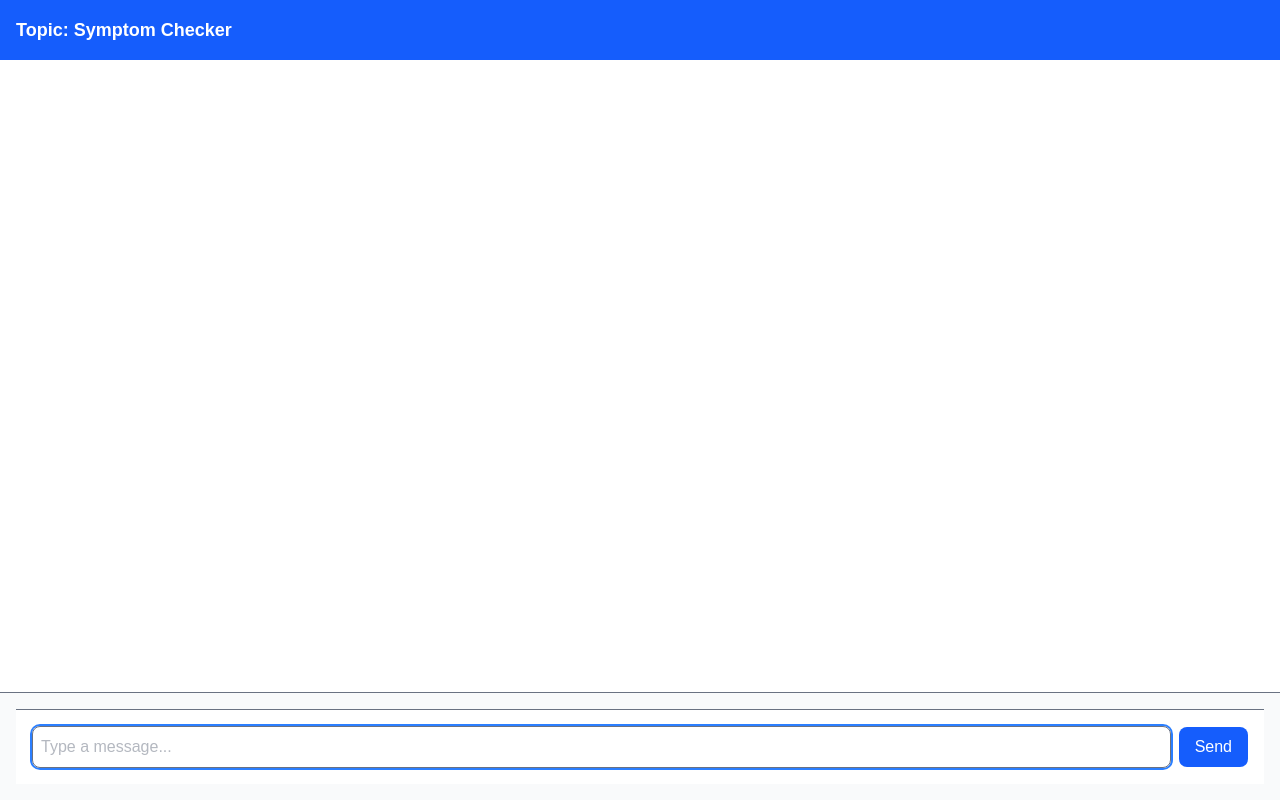
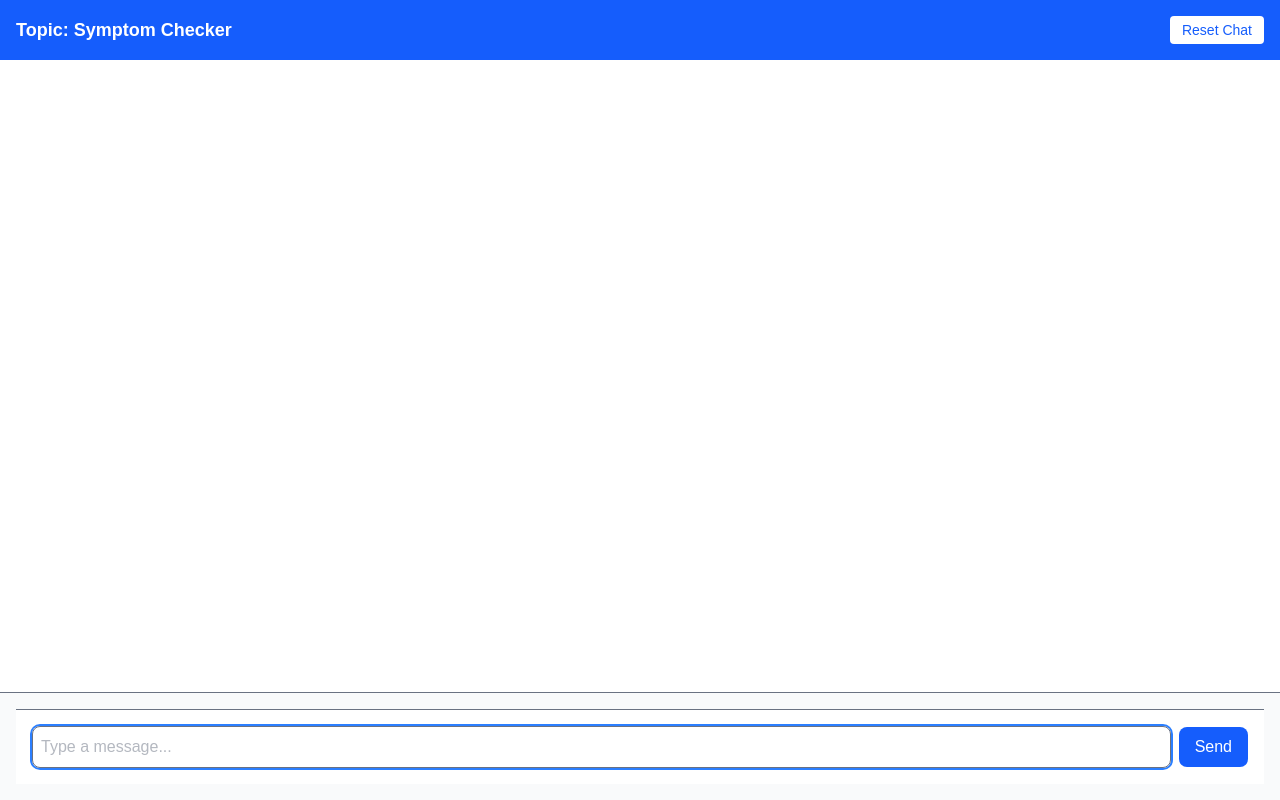
Before and after one commit to timothychengg/AI-Chat-Interface, a Next.js app: page / in a window 1280 px wide. Both pictures are taken after a click on the button "Symptom Checker". Built offline with nearby package versions, Linux system fonts and the light colour scheme.

Commit message:
Add reset chat functionality per topic

```diff
--- a/components/ChatWindow.js
+++ b/components/ChatWindow.js
@@ -2,7 +2,7 @@ import React, { useState, useEffect, useRef } from 'react';
 import MessageBubble from './MessageBubble';
 import MessageInput from './MessageInput';
 import LoadingIndicator from './LoadingIndicator';
-import { loadMessages, saveMessages } from '@/services/storage';
+import { loadMessages, saveMessages, clearMessages } from '@/services/storage';
 
 export default function ChatWindow({ topic }) {
   const [messages, setMessages] = useState([]);
@@ -25,10 +25,21 @@ export default function ChatWindow({ topic }) {
     }
   }, [messages, topic]);
 
+  const handleReset = () => {
+    clearMessages(topic);
+    setMessages([]);
+  };
+
   return (
     <div className='flex flex-col h-screen bg-white'>
-      <div className='p-4 border-b bg-blue-600 text-white font-semibold text-lg'>
-        Topic: {topic}
+      <div className='p-4 border-b bg-blue-600 text-white flex justify-between items-center'>
+        <span className='font-semibold text-lg'>Topic: {topic}</span>
+        <button
+          onClick={handleReset}
+          className='text-sm bg-white text-blue-600 px-3 py-1 rounded hover:bg-gray-100 transition'
+        >
+          Reset Chat
+        </button>
       </div>
 
       <div className='flex-1 overflow-y-auto px-4 py-6 space-y-4'>
```
